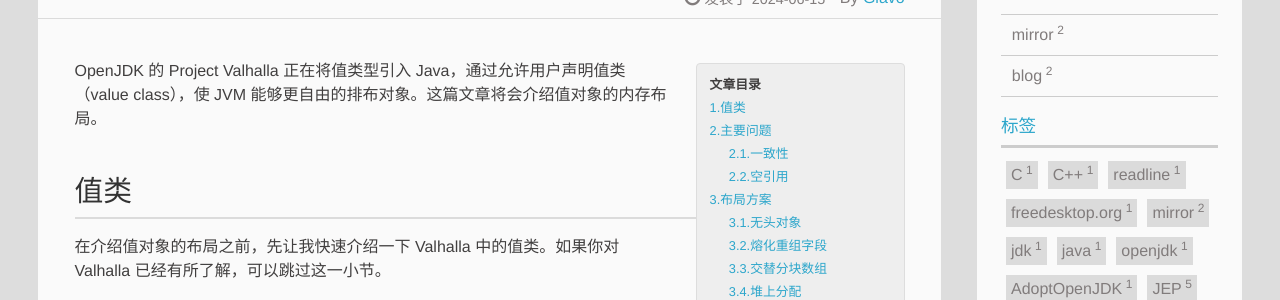
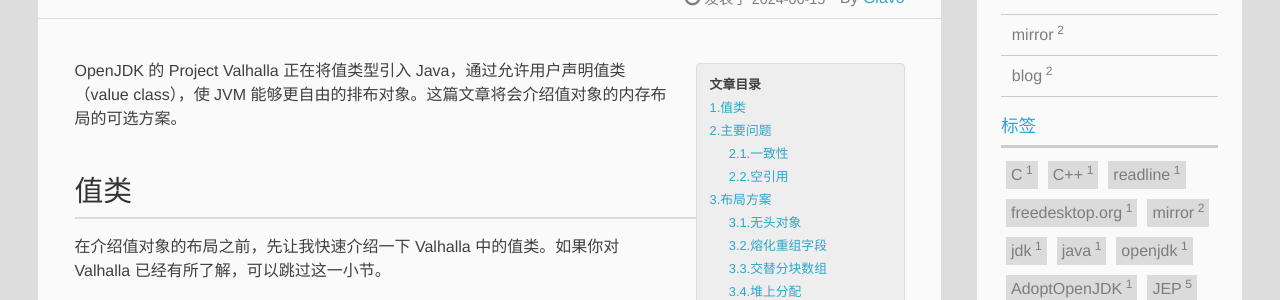
Before and after one commit to Glavo/glavo.github.io, a Jekyll site: the page built from _posts/2024-06-15-flattened-values.md, in a window 1280 px wide and 900 px high. Shown: the part 324-624 px from the top of the window. Built offline with Jekyll 4.4.1, drawn with Linux system fonts in a browser that asks for light colours; a script that is not in the unit is left out; comment, search, counter and statistics services are not loaded.

Commit message:
update flattened-values.md

```diff
--- a/_posts/2024-06-15-flattened-values.md
+++ b/_posts/2024-06-15-flattened-values.md
@@ -8,7 +8,7 @@ categories: blog
 description: 'Java 值对象的内存布局'
 ---
 
-OpenJDK 的 Project Valhalla 正在将值类型引入 Java，通过允许用户声明值类（value class），使 JVM 能够更自由的排布对象。这篇文章将会介绍值对象的内存布局。
+OpenJDK 的 Project Valhalla 正在将值类型引入 Java，通过允许用户声明值类（value class），使 JVM 能够更自由的排布对象。这篇文章将会介绍值对象的内存布局的可选方案。
 
 ## 值类
 
```
